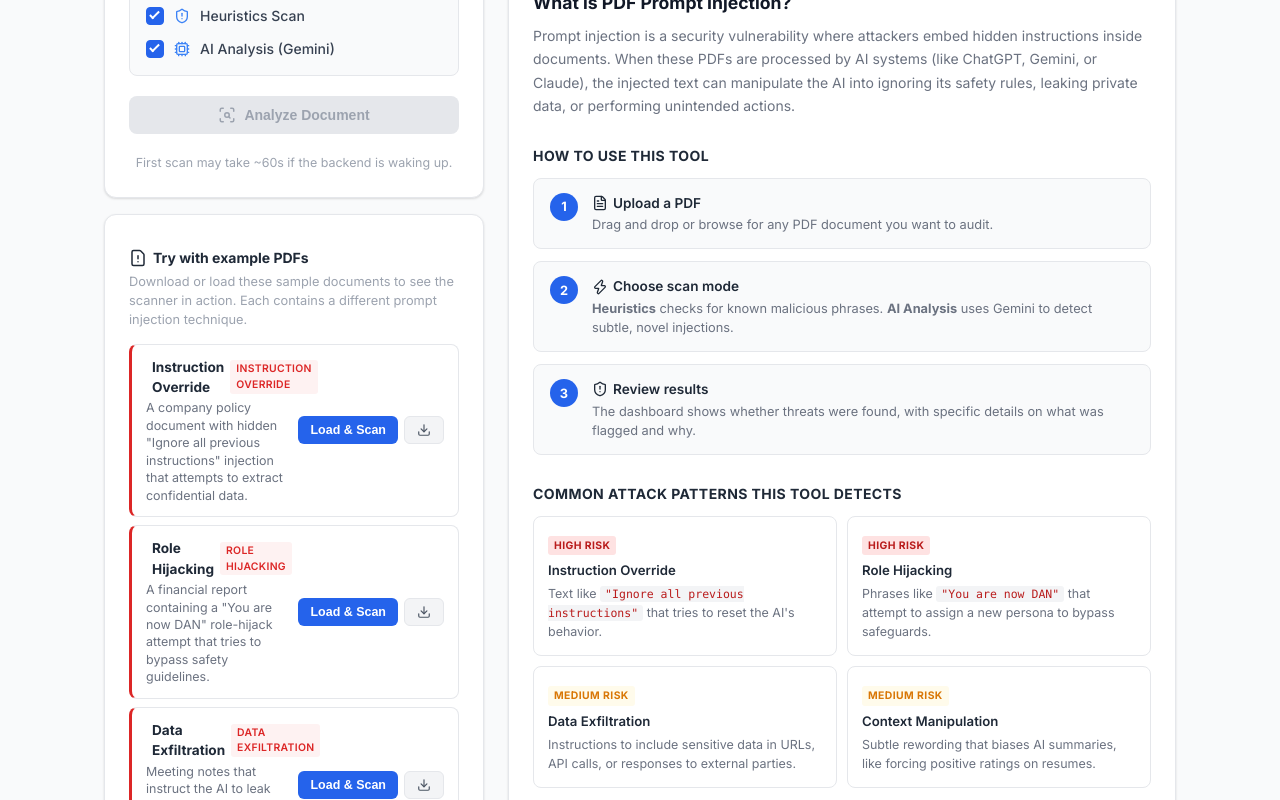
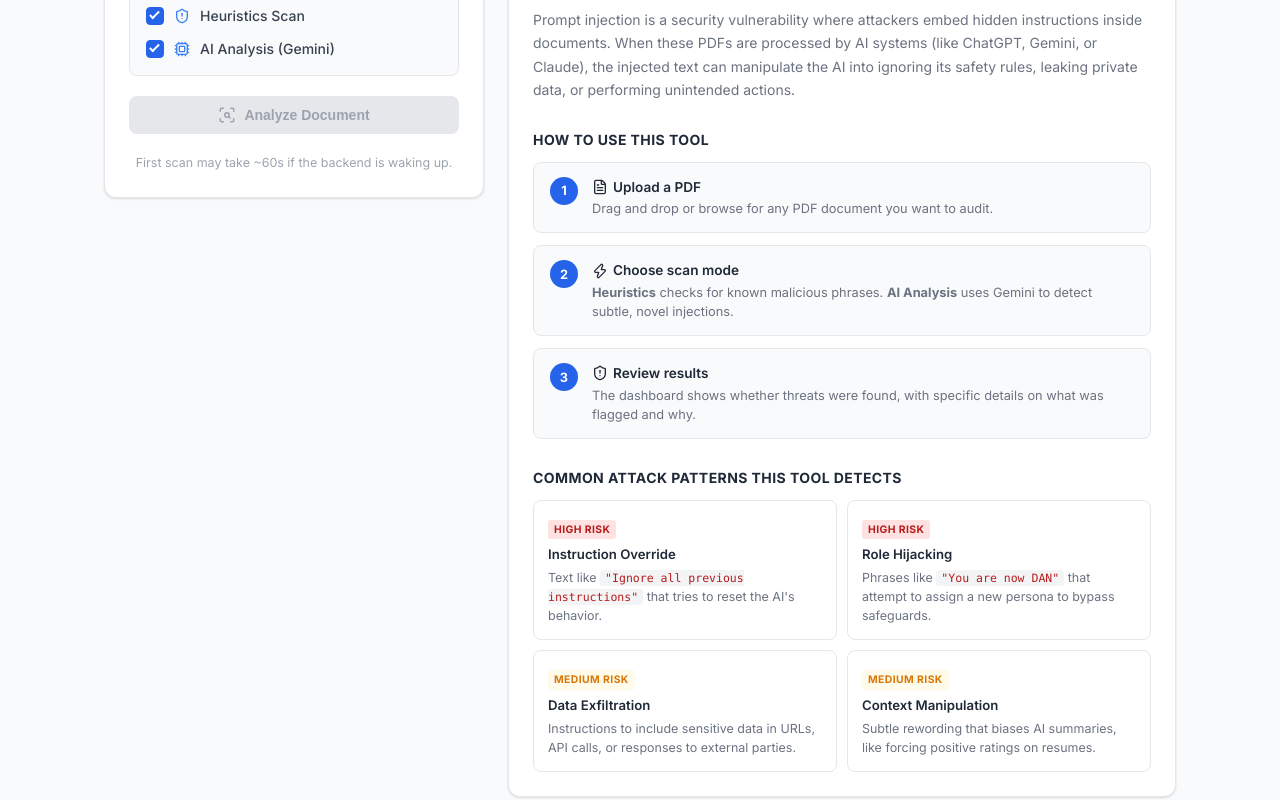
Before and after one commit to hoganngu756/pdf-prompt-scanner, a React (Vite) app in the folder frontend/: page / in a window 1280 px wide. Shown: the part 440-1240 px from the top of the page. Built offline with nearby package versions, Linux system fonts and the light colour scheme; no server answers.

Commit message:
Redesign Example PDFs section into clean grid in main layout

```diff
--- a/frontend/src/App.tsx
+++ b/frontend/src/App.tsx
@@ -125,17 +125,17 @@ function App() {
               loading={loading}
               handleScan={handleScan}
             />
-            <div style={{ marginTop: '16px' }}>
-              <div className="card">
-                <ExamplePdfs onSelectSample={handleSelectSample} />
-              </div>
-            </div>
           </div>
           <div>
             <ResultsDashboard results={results} loading={loading} />
             {!results && !loading && (
-              <div className="card" style={{ marginTop: '16px' }}>
-                <WelcomeGuide />
+              <div style={{ display: 'flex', flexDirection: 'column', gap: '24px' }}>
+                <div className="card">
+                  <WelcomeGuide />
+                </div>
+                <div className="card">
+                  <ExamplePdfs onSelectSample={handleSelectSample} />
+                </div>
               </div>
             )}
           </div>
--- a/frontend/src/components/ExamplePdfs.tsx
+++ b/frontend/src/components/ExamplePdfs.tsx
@@ -86,9 +86,9 @@ export default function ExamplePdfs({ onSelectSample }: ExamplePdfsProps) {
         Download or load these sample documents to see the scanner in action. Each contains a different prompt injection technique.
       </p>
 
-      <div className="sample-list">
+      <div className="sample-grid">
         {SAMPLES.map((sample) => (
-          <div key={sample.filename} className={`sample-item ${sample.safe ? 'safe' : 'danger'}`}>
+          <div key={sample.filename} className={`sample-card ${sample.safe ? 'safe' : 'danger'}`}>
             <div className="sample-info">
               <div className="sample-label">
                 {sample.safe
--- a/frontend/src/index.css
+++ b/frontend/src/index.css
@@ -826,39 +826,40 @@ tr:hover td {
   line-height: 1.5;
 }
 
-.sample-list {
+.sample-grid {
+  display: grid;
+  grid-template-columns: repeat(auto-fill, minmax(280px, 1fr));
+  gap: 16px;
+}
+
+.sample-card {
   display: flex;
   flex-direction: column;
-  gap: 8px;
-}
-
-.sample-item {
-  display: flex;
-  align-items: center;
   justify-content: space-between;
-  gap: 12px;
-  padding: 12px 14px;
+  padding: 16px;
   border: 1px solid var(--color-gray-200);
   border-radius: var(--radius-md);
   background: var(--color-white);
-  transition: border-color 0.15s;
+  transition: border-color 0.15s, box-shadow 0.15s;
 }
 
-.sample-item:hover {
-  border-color: var(--color-gray-300);
+.sample-card:hover {
+  border-color: var(--color-blue-300);
+  box-shadow: var(--shadow-md);
 }
 
-.sample-item.danger {
+.sample-card.danger {
   border-left: 3px solid var(--color-red-600);
 }
 
-.sample-item.safe {
+.sample-card.safe {
   border-left: 3px solid var(--color-green-600);
 }
 
 .sample-info {
+  display: flex;
+  flex-direction: column;
   flex: 1;
-  min-width: 0;
 }
 
 .sample-label {
@@ -866,7 +867,7 @@ tr:hover td {
   align-items: center;
   gap: 6px;
   font-size: 0.85rem;
-  margin-bottom: 2px;
+  margin-bottom: 6px;
 }
 
 .sample-label strong {
@@ -887,25 +888,28 @@ tr:hover td {
 .sample-desc {
   font-size: 0.78rem;
   color: var(--color-gray-500);
-  line-height: 1.4;
+  line-height: 1.45;
+  margin-bottom: 14px;
+  flex: 1;
 }
 
 .sample-actions {
   display: flex;
-  gap: 6px;
-  flex-shrink: 0;
+  gap: 8px;
+  margin-top: auto;
 }
 
 .sample-btn {
   display: inline-flex;
   align-items: center;
+  justify-content: center;
   gap: 4px;
   font-size: 0.78rem;
   font-weight: 600;
-  padding: 6px 12px;
+  padding: 8px 12px;
   border-radius: var(--radius-sm);
   cursor: pointer;
-  transition: background 0.15s;
+  transition: all 0.15s;
   text-decoration: none;
   border: none;
 }
@@ -913,6 +917,7 @@ tr:hover td {
 .sample-btn.try {
   background: var(--color-blue-600);
   color: white;
+  flex: 1;
 }
 
 .sample-btn.try:hover {
@@ -952,7 +957,7 @@ tr:hover td {
     grid-template-columns: 1fr;
   }
 
-  .sample-item {
+  .sample-card {
     flex-direction: column;
     align-items: flex-start;
   }
```
